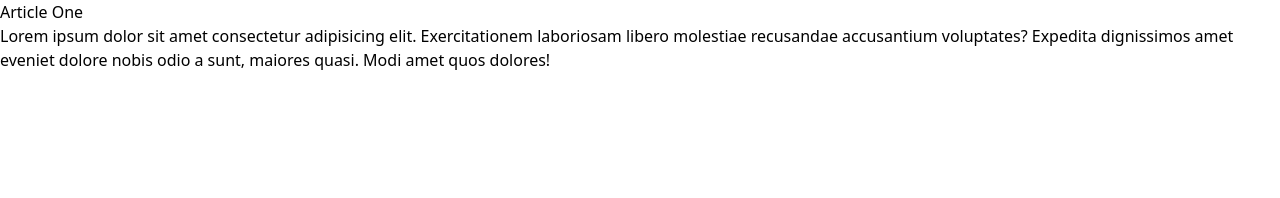
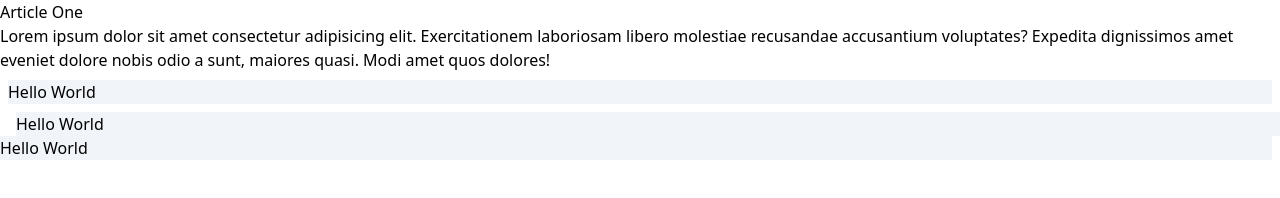
Before and after one commit to kemsguy7/tailwind-css, a plain HTML site: page tailwind-sandbox-starter/03-container-spacing/index.html in a window 1280 px wide. Drawn offline with nearby package versions, Linux system fonts and the light colour scheme.

Commit message:
updates with margins

```diff
--- a/tailwind-sandbox-starter/03-container-spacing/index.html
+++ b/tailwind-sandbox-starter/03-container-spacing/index.html
@@ -9,7 +9,7 @@
   </head>
   <body>
     <!-- Container -->
-    <div>
+    <div class="container mx-auto">
       <article>
         <h3>Article One</h3>
         <p>
@@ -21,6 +21,9 @@
       </article>
 
       <!-- Margin -->
+      <div class="bg-slate-100 m-2"> Hello World</div>
+      <div class="bg-slate-100 ml-4"> Hello World</div>
+      <div class="bg-slate-100 mr-2"> Hello World</div>
 
       <!-- Padding -->
 
```
